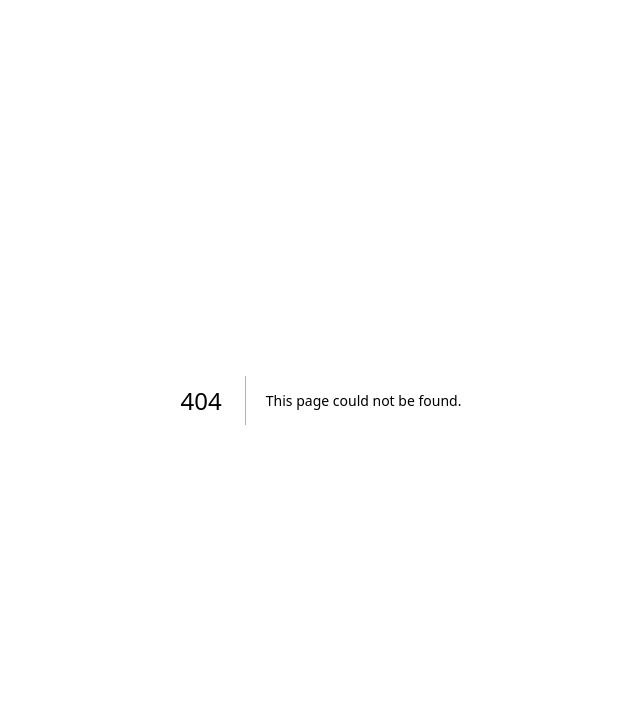
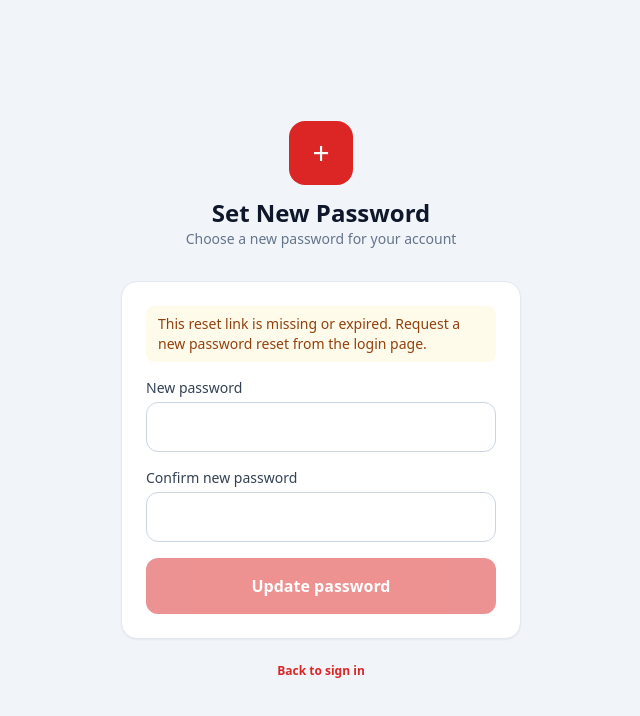
Before and after one commit to tamco-ehs/first-aid-box-inspection, a Next.js app: page /reset-password in a window 1280 px wide. Before the commit this address had no page. Shown: the top 716 px of the page, without its empty margins (319-959 px from the left). Built offline with nearby package versions, Linux system fonts and the light colour scheme; no server answers.

Commit message:
Add password reset flow

```diff
--- a/app/login/page.tsx
+++ b/app/login/page.tsx
@@ -21,6 +21,8 @@ export default function LoginPage() {
   const [email, setEmail] = useState('');
   const [password, setPassword] = useState('');
   const [error, setError] = useState<string | null>(null);
+  const [notice, setNotice] = useState<string | null>(null);
+  const [resetSending, setResetSending] = useState(false);
   const [noBox, setNoBox] = useState(false);
 
   // Decide where to send the user once authenticated.
@@ -79,6 +81,7 @@ export default function LoginPage() {
     if (submitting) return;
     setSubmitting(true);
     setError(null);
+    setNotice(null);
     setNoBox(false);
 
     const { error: authError } = await getSupabaseBrowserClient().auth.signInWithPassword({
@@ -96,6 +99,32 @@ export default function LoginPage() {
       setError('Signed in, but could not load your account. Please try again.');
       setSubmitting(false);
     }
+  }
+
+  async function sendPasswordReset() {
+    if (resetSending) return;
+    const targetEmail = email.trim();
+    if (!targetEmail) {
+      setError('Enter your email first, then click forgot password.');
+      return;
+    }
+
+    setResetSending(true);
+    setError(null);
+    setNotice(null);
+    const { error: resetError } = await getSupabaseBrowserClient().auth.resetPasswordForEmail(
+      targetEmail,
+      {
+        redirectTo: `${window.location.origin}/reset-password`,
+      },
+    );
+
+    if (resetError) {
+      setError(resetError.message);
+    } else {
+      setNotice('Password reset email sent. Check your inbox and open the latest link.');
+    }
+    setResetSending(false);
   }
 
   if (checking) return <FullScreenLoader label="Checking your session…" />;
@@ -157,9 +186,22 @@ export default function LoginPage() {
         {error && (
           <p className="rounded-lg bg-red-50 px-3 py-2 text-sm font-medium text-red-700">{error}</p>
         )}
+        {notice && (
+          <p className="rounded-lg bg-emerald-50 px-3 py-2 text-sm font-medium text-emerald-700">
+            {notice}
+          </p>
+        )}
 
         <button type="submit" disabled={submitting} className="btn btn-lg btn-primary w-full">
           {submitting ? <Spinner className="h-5 w-5" /> : 'Sign in'}
+        </button>
+        <button
+          type="button"
+          onClick={sendPasswordReset}
+          disabled={resetSending}
+          className="w-full text-center text-sm font-semibold text-brand"
+        >
+          {resetSending ? 'Sending reset email...' : 'Forgot password?'}
         </button>
       </form>
 
--- /dev/null
+++ b/app/reset-password/page.tsx
@@ -0,0 +1,147 @@
+'use client';
+
+import { useEffect, useState } from 'react';
+import { useRouter } from 'next/navigation';
+import { getSupabaseBrowserClient } from '@/lib/supabase/client';
+import { Spinner, FullScreenLoader } from '@/components/Spinner';
+
+export default function ResetPasswordPage() {
+  const router = useRouter();
+  const [checking, setChecking] = useState(true);
+  const [hasRecoverySession, setHasRecoverySession] = useState(false);
+  const [password, setPassword] = useState('');
+  const [confirmPassword, setConfirmPassword] = useState('');
+  const [submitting, setSubmitting] = useState(false);
+  const [error, setError] = useState<string | null>(null);
+  const [success, setSuccess] = useState(false);
+
+  useEffect(() => {
+    const hash = new URLSearchParams(window.location.hash.replace(/^#/, ''));
+    const hashError = hash.get('error_description');
+    if (hashError) {
+      setError(hashError.replace(/\+/g, ' '));
+    }
+
+    const supabase = getSupabaseBrowserClient();
+    let active = true;
+
+    supabase.auth.getSession().then(({ data }) => {
+      if (!active) return;
+      setHasRecoverySession(Boolean(data.session));
+      setChecking(false);
+    });
+
+    const {
+      data: { subscription },
+    } = supabase.auth.onAuthStateChange((event, session) => {
+      if (event === 'PASSWORD_RECOVERY' || session) {
+        setHasRecoverySession(Boolean(session));
+      }
+    });
+
+    return () => {
+      active = false;
+      subscription.unsubscribe();
+    };
+  }, []);
+
+  async function submit(e: React.FormEvent) {
+    e.preventDefault();
+    if (submitting) return;
+    setError(null);
+
+    if (password.length < 12) {
+      setError('Password must be at least 12 characters.');
+      return;
+    }
+    if (password !== confirmPassword) {
+      setError('Passwords do not match.');
+      return;
+    }
+
+    setSubmitting(true);
+    const { error: updateError } = await getSupabaseBrowserClient().auth.updateUser({ password });
+    if (updateError) {
+      setError(updateError.message);
+      setSubmitting(false);
+      return;
+    }
+
+    await getSupabaseBrowserClient().auth.signOut();
+    setSuccess(true);
+    setSubmitting(false);
+    setTimeout(() => router.replace('/login'), 1200);
+  }
+
+  if (checking) return <FullScreenLoader label="Checking reset link..." />;
+
+  return (
+    <main className="mx-auto flex min-h-screen max-w-md flex-col justify-center p-6">
+      <div className="mb-8 text-center">
+        <div className="mx-auto mb-3 flex h-16 w-16 items-center justify-center rounded-2xl bg-brand text-3xl text-white">
+          +
+        </div>
+        <h1 className="text-2xl font-bold">Set New Password</h1>
+        <p className="text-sm text-slate-500">Choose a new password for your account</p>
+      </div>
+
+      <form onSubmit={submit} className="card space-y-4 p-6">
+        {!hasRecoverySession && (
+          <p className="rounded-lg bg-amber-50 px-3 py-2 text-sm font-medium text-amber-800">
+            This reset link is missing or expired. Request a new password reset from the login page.
+          </p>
+        )}
+
+        <label className="block">
+          <span className="label">New password</span>
+          <input
+            type="password"
+            autoComplete="new-password"
+            required
+            minLength={12}
+            className="input"
+            value={password}
+            onChange={(e) => setPassword(e.target.value)}
+          />
+        </label>
+
+        <label className="block">
+          <span className="label">Confirm new password</span>
+          <input
+            type="password"
+            autoComplete="new-password"
+            required
+            minLength={12}
+            className="input"
+            value={confirmPassword}
+            onChange={(e) => setConfirmPassword(e.target.value)}
+          />
+        </label>
+
+        {error && (
+          <p className="rounded-lg bg-red-50 px-3 py-2 text-sm font-medium text-red-700">{error}</p>
+        )}
+
+        {success && (
+          <p className="rounded-lg bg-emerald-50 px-3 py-2 text-sm font-medium text-emerald-700">
+            Password updated. Returning to sign in...
+          </p>
+        )}
+
+        <button
+          type="submit"
+          disabled={submitting || !hasRecoverySession}
+          className="btn btn-lg btn-primary w-full"
+        >
+          {submitting ? <Spinner className="h-5 w-5" /> : 'Update password'}
+        </button>
+      </form>
+
+      <p className="mt-6 text-center text-xs text-slate-400">
+        <a href="/login" className="font-semibold text-brand">
+          Back to sign in
+        </a>
+      </p>
+    </main>
+  );
+}
```
